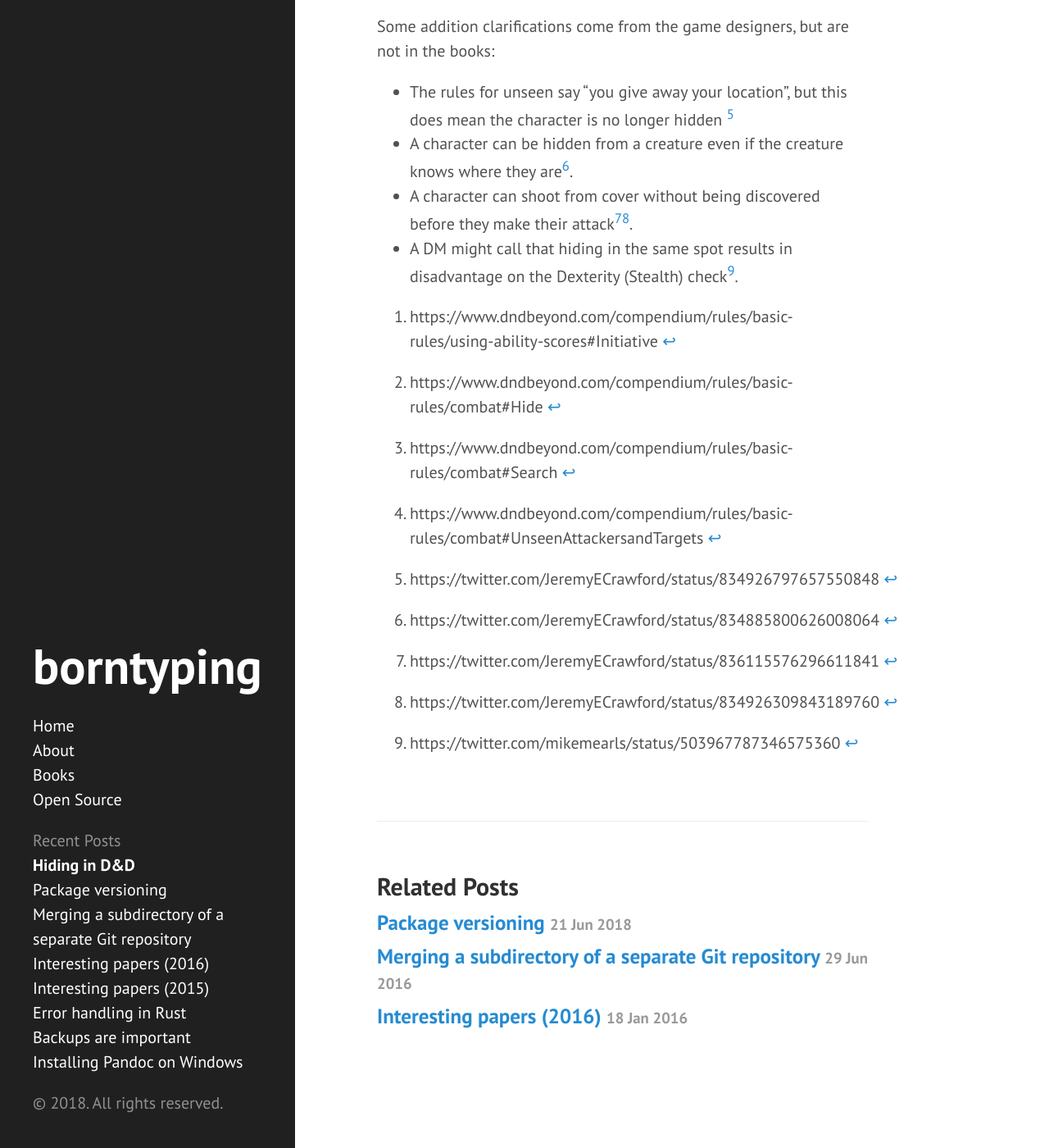
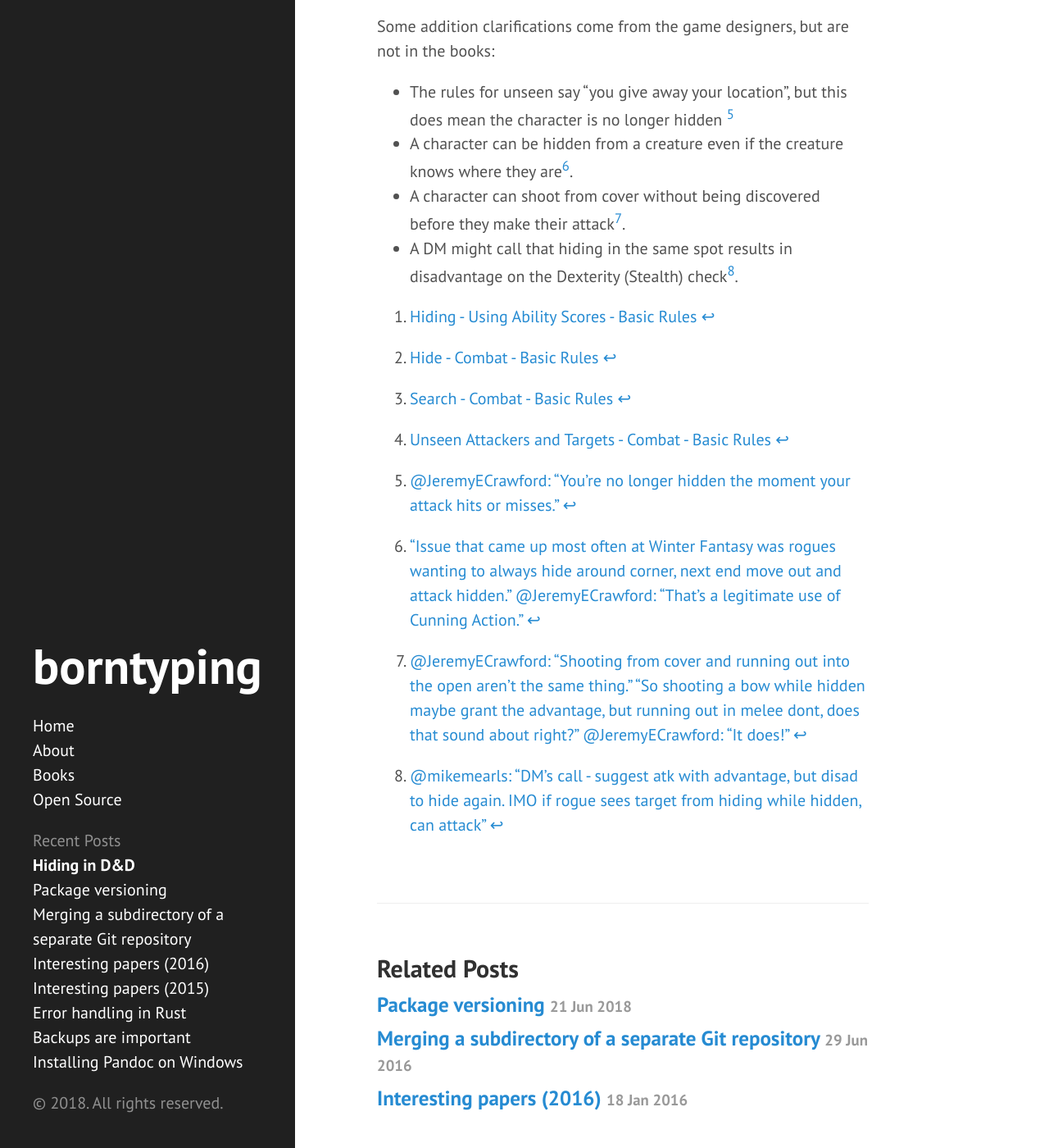
Before and after one commit to borntyping/borntyping.github.io, a Jekyll site: the page built from _posts/2018-07-09-hide-guide.md, in a window 1280 px wide and 1400 px high, scrolled down 708 px. Shown: the whole window at 82% size. Built offline with Jekyll 4.4.1, drawn with Linux system fonts in a browser that asks for light colours.

Commit message:
Fix Footnote links

```diff
--- a/_posts/2018-07-09-hide-guide.md
+++ b/_posts/2018-07-09-hide-guide.md
@@ -15,17 +15,16 @@ Some addition clarifications come from the game designers, but are not in the bo
 
 * The rules for unseen say "you give away your location", but this does mean the character is no longer hidden [^attacking]
 * A character can be hidden from a creature even if the creature knows where they are[^location].
-* A character can shoot from cover without being discovered before they make their attack[^cover1][^cover2].
+* A character can shoot from cover without being discovered before they make their attack[^cover].
 * A DM might call that hiding in the same spot results in disadvantage on the Dexterity (Stealth) check[^hidingagain].
 
 
 
-[^hiding]: https://www.dndbeyond.com/compendium/rules/basic-rules/using-ability-scores#Initiative
-[^hide]: https://www.dndbeyond.com/compendium/rules/basic-rules/combat#Hide
-[^search]: https://www.dndbeyond.com/compendium/rules/basic-rules/combat#Search
-[^unseen]: https://www.dndbeyond.com/compendium/rules/basic-rules/combat#UnseenAttackersandTargets
-[^attacking]: https://twitter.com/JeremyECrawford/status/834926797657550848
-[^location]: https://twitter.com/JeremyECrawford/status/834885800626008064
-[^cover1]: https://twitter.com/JeremyECrawford/status/836115576296611841
-[^cover2]: https://twitter.com/JeremyECrawford/status/834926309843189760
-[^hidingagain]: https://twitter.com/mikemearls/status/503967787346575360
+[^hiding]: [Hiding - Using Ability Scores - Basic Rules](https://www.dndbeyond.com/compendium/rules/basic-rules/using-ability-scores#Initiative)
+[^hide]: [Hide - Combat - Basic Rules](https://www.dndbeyond.com/compendium/rules/basic-rules/combat#Hide)
+[^search]: [Search - Combat - Basic Rules](https://www.dndbeyond.com/compendium/rules/basic-rules/combat#Search)
+[^unseen]: [Unseen Attackers and Targets - Combat - Basic Rules](https://www.dndbeyond.com/compendium/rules/basic-rules/combat#UnseenAttackersandTargets)
+[^attacking]: [@JeremyECrawford: "You're no longer hidden the moment your attack hits or misses."](https://twitter.com/JeremyECrawford/status/834926797657550848)
+[^location]: ["Issue that came up most often at Winter Fantasy was rogues wanting to always hide around corner, next end move out and attack hidden." @JeremyECrawford: "That's a legitimate use of Cunning Action."](https://twitter.com/JeremyECrawford/status/834885800626008064)
+[^cover]: [@JeremyECrawford: "Shooting from cover and running out into the open aren't the same thing."](https://twitter.com/JeremyECrawford/status/836115576296611841) ["So shooting a bow while hidden maybe grant the advantage, but running out in melee dont, does that sound about right?" @JeremyECrawford: "It does!"](https://twitter.com/JeremyECrawford/status/834926309843189760)
+[^hidingagain]: [@mikemearls: "DM's call - suggest atk with advantage, but disad to hide again. IMO if rogue sees target from hiding while hidden, can attack"](https://twitter.com/mikemearls/status/503967787346575360)
```
